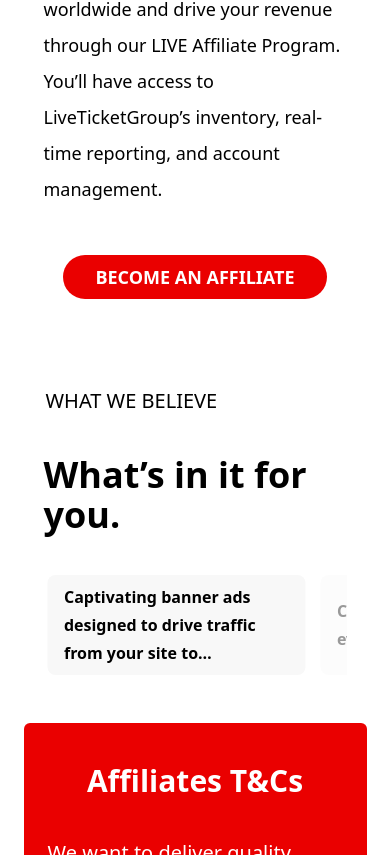
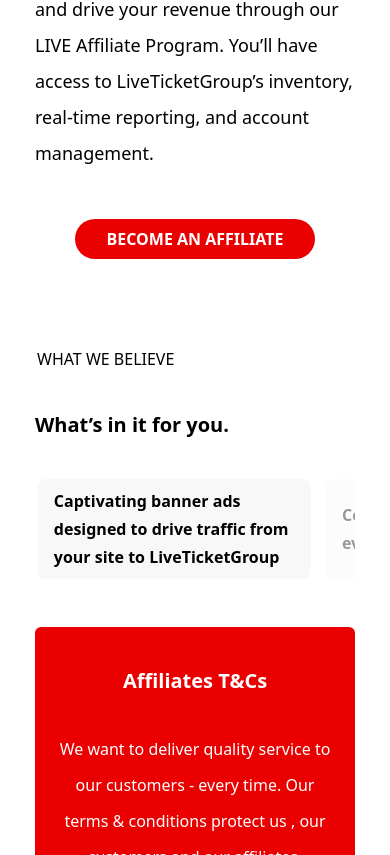
Before and after one commit to DeepInfynno/ltg, a Next.js app: page /affiliates in a window 390 px wide. Shown: the part 1145-2000 px from the top of the page. Built offline with nearby package versions, Linux system fonts and the light colour scheme; what @material-tailwind/react would draw is missing.

Commit message:
fix:affiliates page responsive changes

```diff
--- a/pages/affiliates.tsx
+++ b/pages/affiliates.tsx
@@ -52,7 +52,8 @@
   const [currentIndex, setCurrentIndex] = useState<number>(0);
   const [currentIndex2, setCurrentIndex2] = useState<number>(0);
   return (
-    <div>
+    <>
+      <section>
         <div className="absolute  right-0 lg:h-[1250px] h-[800px] w-">
           <Image
             src={Circle}
@@ -64,51 +65,60 @@
         </div>
         <div className="bg-black text-white text-center md:text-left">
           <div className="container mx-auto px-4 md:px-8 lg:px-8  py-24 lg:py-48 max">
-          <h1 className="text-2xl md:text-3xl lg:text-6xl xl:text-8xl font-semibold md:leading-[1.1] w-full">
+            <h1 className="text-2xl md:text-4xl lg:text-6xl xl:text-8xl font-semibold md:leading-[1.1] w-full">
               Live<span className="text-red-500">ticket</span>group Affiliate
               Programm
             </h1>
-          <h1 className="text-white lg:mt-20 mt-10  lg:text-[22px] md:text-lg text-base font-semibold">
+            <h1 className="text-white lg:mt-20 mt-10 lg:text-[22px] md:text-lg text-base font-semibold">
               When you market more, you’ll earn more.
             </h1>
             <div>
-            <button className="mt-12 lg:mt-24 bg-[#EA0000] text-white font-bold text-base hover:bg-red-400 focus:bg-red-400 px-8 py-2 rounded-full transition-all ease-in-out duration-200 uppercase ">
+              <button className="mt-12 lg:mt-24 bg-[#EA0000] text-white font-bold text-base 2xl:text-lg hover:bg-red-400 focus:bg-red-400 px-8 py-2 rounded-full transition-all ease-in-out duration-200 uppercase ">
                 Become an affiliate
               </button>
             </div>
           </div>
         </div>
-      <div className="container mx-auto sm:px-4 px-9  mt-10">
+      </section>
+      <section className="flex flex-col justify-center items-center">
+        <div className="max-w-[280px] xs:max-w-xs sm:max-w-sm md:max-w-xl lg:max-w-3xl xl:max-w-4xl 2xl:max-w-[1364px] w-full">
+          <div className="container mt-10">
             <div className="py-10">
               <p className="text-lg md:text-xl lg:leading-[30px] leading-9">
-            We provide superior ticketing, marketing and service solutions for
-            buyers and sellers. We will help strengthen your brand and enhance
-            your earnings through our resale ticket marketplace.
+                We provide superior ticketing, marketing and service solutions
+                for buyers and sellers. We will help strengthen your brand and
+                enhance your earnings through our resale ticket marketplace.
               </p>
               <p className="text-lg md:text-xl lg:leading-[30px] leading-9">
-            LiveTicketGroup affiliates connect buyers with more than XX million
-            tickets to XX live events in Europe, UK and US - from major sporting
-            events to popular concerts.
+                LiveTicketGroup affiliates connect buyers with more than XX
+                million tickets to XX live events in Europe, UK and US - from
+                major sporting events to popular concerts.
               </p>
               <p className="mt-10 md:mt-10 font-semibold text-xl md:text-xl lg:leading-[30px] leading-9">
                 Are you interested in a media or branded partnership?
               </p>
               <p className="text-lg md:text-xl lg:leading-[30px] leading-9">
-            Connect with more users worldwide and drive your revenue through our
-            LIVE Affiliate Program. You’ll have access to LiveTicketGroup’s
-            inventory, real-time reporting, and account management.
+                Connect with more users worldwide and drive your revenue through
+                our LIVE Affiliate Program. You’ll have access to
+                LiveTicketGroup’s inventory, real-time reporting, and account
+                management.
               </p>
               <div className="flex flex-row justify-center lg:justify-start">
-            <button className="mt-12 lg:mt-24 bg-[#EA0000] text-white font-bold text-lg hover:bg-red-400 focus:bg-red-400 px-8 py-2 rounded-full transition-all ease-in-out duration-200 uppercase ">
+                <button className="mt-12 lg:mt-24 bg-[#EA0000] text-white font-bold text-base whitespace-nowrap 2xl:text-lg hover:bg-red-400 focus:bg-red-400 px-8 py-2 rounded-full transition-all ease-in-out duration-200 uppercase ">
                   Become an affiliate
                 </button>
               </div>
             </div>
           </div>
           {/* what we belive */}
-      <div className="mt-12 container mx-auto sm:px-4 px-9">
-        <h1 className="text-xl font-normal ml-0.5">WHAT WE BELIEVE</h1>
-        <h1 className="mt-10 text-4xl font-bold"> What’s in it for you.</h1>
+          <div className="mt-12 container">
+            <h1 className="text-base md:text-lg lg:text-xl 2xl:text-xl font-normal ml-0.5">
+              WHAT WE BELIEVE
+            </h1>
+            <h1 className="mt-10 text-xl md:text-2xl lg:text-3xl xl:text-4xl font-bold">
+              {" "}
+              What’s in it for you.
+            </h1>
             <div className="affiliate lg:py-20 md:py-16 md:pb-16 pb-12">
               <SliderComponenet
                 setCurrentIndex={setCurrentIndex}
@@ -141,24 +151,26 @@
             </div>
           </div>
           {/* T&c */}
-      <div className="container mx-auto px-4">
-        <div className="bg-[#EA0000] flex flex-col lg:flex-row gap-1 lg:gap-10 rounded-md justify-center items-center md:py-16 py-10">
-          <div className="flex flex-col gap-9 lg:w-1/2 w-full md:px-24 px-6 ">
-            <h1 className="text-3xl text-white font-bold text-center lg:text-left">
+          <div className="container">
+            <div className="bg-[#EA0000] px-6 lg:px-8 xl:px-10 flex flex-col lg:flex-row gap-1 lg:gap-10 rounded-md justify-center items-center md:py-8 py-10">
+              <div className="flex justify-center items-center w-full">
+                <div className="w-full flex flex-col gap-9 max-w-[355px]">
+                  <h1 className="text-xl lg:text-2xl xl:text-3xl 2xl:text-4xl text-white font-bold text-center lg:text-left">
                     Affiliates T&Cs
                   </h1>
-            <p className="text-xl text-white leading-9">
-              We want to deliver quality service to our customers - every time.
-              Our terms & conditions protect us , our customers and our
-              affiliates.
+                  <p className="text-base md:text-lg 2xl:text-xl text-center lg:text-left text-white leading-9">
+                    We want to deliver quality service to our customers - every
+                    time. Our terms & conditions protect us , our customers and
+                    our affiliates.
                   </p>
                   <div className="flex justify-center lg:justify-start">
-              <button className="bg-transparent text-white text-lg rounded-full hover:bg-red-400 focus:bg-red-400  border border-white w-max px-4 py-2 uppercase font-bold mt-3 ">
+                    <button className="bg-transparent text-white text-sm md:text-base xl:text-xl 2xl:text-lg rounded-full hover:bg-red-400 focus:bg-red-400  border border-white w-max px-4 py-2 uppercase font-bold mt-3 ">
                       Learn more
                     </button>
                   </div>
                 </div>
-          <div className="px-8 pt-8 md:pt-16 lg:pt-0 lg:flex hidden">
+              </div>
+              <div className="w-full pt-8 md:pt-16 relative lg:pt-0 lg:flex hidden">
                 <Image
                   src={Markus}
                   alt={"markus"}
@@ -172,9 +184,14 @@
           {/* what we belive */}
 
           <div className="relative lg:pt-32 ">
-        <div className="container mx-auto sm:px-4 px-9 mt-12 z-50 ">
-          <h1 className="text-xl font-normal ml-0.5">WHAT WE BELIEVE</h1>
-          <h1 className="mt-10 text-4xl font-bold"> What’s in it for you.</h1>
+            <div className="container mt-12 z-50 ">
+              <h1 className="text-base md:text-lg lg:text-xl 2xl:text-xl font-normal ml-0.5">
+                WHAT WE BELIEVE
+              </h1>
+              <h1 className="mt-10 text-xl md:text-2xl lg:text-3xl xl:text-4xl font-bold">
+                {" "}
+                What’s in it for you.
+              </h1>
               <div className="absolute  right-0 h-[1450px]">
                 <Image
                   src={Circle}
@@ -216,23 +233,25 @@
               </div>
             </div>
             {/* api docs */}
-        <div className="container mx-auto px-4 ">
-          <div className="bg-[#F8F8F8] flex flex-col lg:flex-row gap-1 lg:gap-10 rounded-md justify-center items-center md:py-16 py-10">
-            <div className="flex flex-col gap-9 lg:w-1/2 w-full md:px-24 px-6 ">
-              <h1 className="text-3xl text-black font-bold text-center lg:text-left">
+            <div className="container">
+              <div className="bg-[#F8F8F8] px-6 lg:px-8 flex flex-col lg:flex-row gap-1 lg:gap-10 rounded-md justify-center items-center md:py-8 py-10">
+                <div className="flex justify-center items-center w-full">
+                  <div className="w-full flex flex-col gap-9 max-w-[355px]">
+                    <h1 className="text-xl lg:text-2xl xl:text-3xl 2xl:text-4xl text-black font-bold text-center lg:text-left">
                       API Documentation
                     </h1>
-              <p className="text-xl text-black leading-9">
+                    <p className="text-base md:text-lg 2xl:text-xl text-center lg:text-left text-black leading-9">
                       Loren Ipsum text all else , we’re one team that trusts and
                       supports each other –our unity gives us the.
                     </p>
                     <div className="flex justify-center lg:justify-start">
-                <button className="bg-[#EA0000] text-white text-lg rounded-full border hover:bg-red-400 focus:bg-red-400 border-white w-max px-4 py-2 uppercase font-bold mt-3">
+                      <button className="bg-[#EA0000] text-white text-sm md:text-base xl:text-xl 2xl:text-lg rounded-full border hover:bg-red-400 focus:bg-red-400 border-white w-max px-4 py-2 uppercase font-bold mt-3">
                         Learn more
                       </button>
                     </div>
                   </div>
-            <div className="px-8 pt-8 md:pt-16 lg:pt-0 lg:flex hidden">
+                </div>
+                <div className="w-full pt-8 md:pt-16 lg:pt-0 lg:flex hidden">
                   <Image
                     src={Alexandru}
                     alt={"alexandru"}
@@ -246,6 +265,8 @@
             <ContactForm />
           </div>
         </div>
+      </section>
+    </>
   );
 };
 
```
Lines whose indentation alone changed are shown as unchanged.
